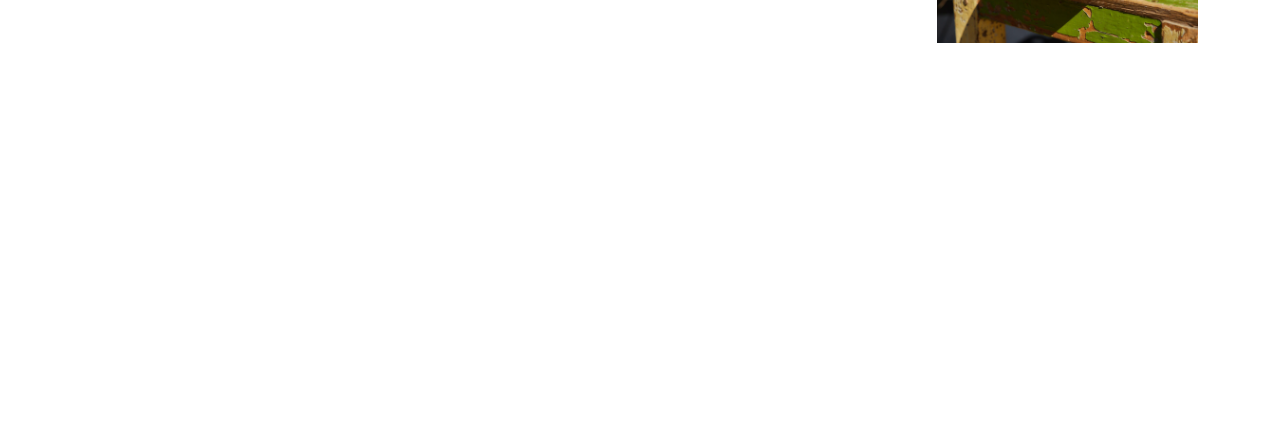
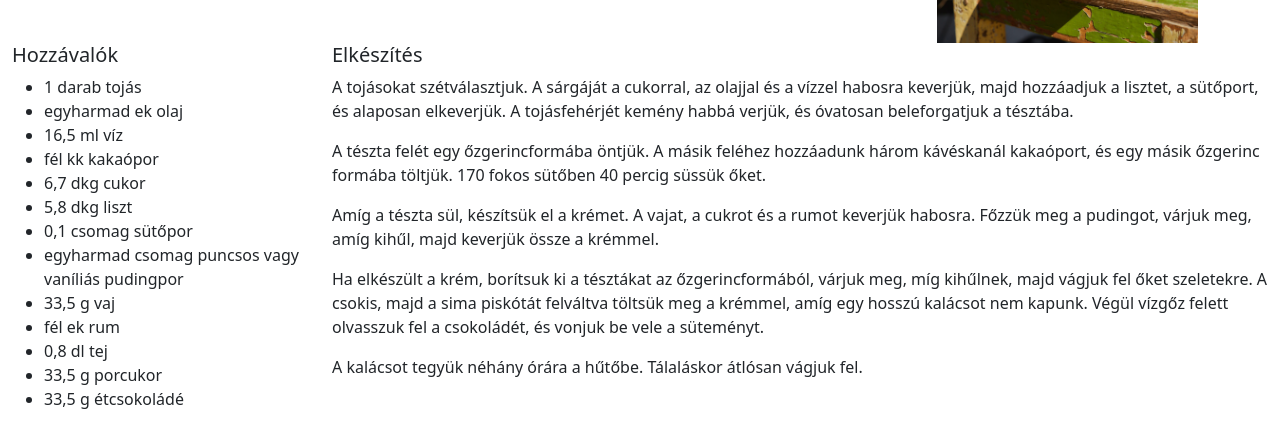
Before and after one commit to kissdominikbence/1_IKT_Projektmunka, a plain HTML site: page index.html in a window 1280 px wide. Shown: the part 187-634 px from the top of the page. Drawn offline with nearby package versions, Linux system fonts and the light colour scheme.

Commit message:
navbar javítása, hozzávalók és elkészítés

```diff
--- a/index.html
+++ b/index.html
@@ -9,8 +9,8 @@
 </head>
 <body>
     <nav class="navbar navbar-light bg-light">
-        <a class="navbar-brand" href="/hozzavalok.html">Hozzávalók</a>
-        <a class="navbar-brand" href="/elkeszites.html">Elkészítés</a>
+        <a class="navbar-brand" href="#Hozzavalok">Hozzávalók</a>
+        <a class="navbar-brand" href="#elkeszites">Elkészítés</a>
     </nav>
 
 <div class="container-fluid">
@@ -27,6 +27,39 @@
         </div>
     </div>
 
+    <div class="row">
+        <div id="Hozzavalok" class="col-md-4 col-lg-3">
+            <h5>Hozzávalók</h5>
+            <ul>
+                <li>1 darab tojás</li>
+                <li>egyharmad ek olaj</li>
+                <li>16,5 ml víz</li>
+                <li>fél kk kakaópor</li>
+                <li>6,7 dkg cukor</li>
+                <li>5,8 dkg liszt</li>
+                <li>0,1 csomag sütőpor</li>
+                <li>egyharmad csomag puncsos vagy vaníliás pudingpor</li>
+                <li>33,5 g vaj</li>
+                <li>fél ek rum</li>
+                <li>0,8 dl tej</li>
+                <li>33,5 g porcukor</li>
+                <li>33,5 g étcsokoládé</li>
+            </ul>
+        </div>
+        <div id="elkeszites" class="col-md-8 col-lg-9">
+            <h5>Elkészítés</h5>
+            <p>A tojásokat szétválasztjuk. A sárgáját a cukorral, az olajjal és a vízzel habosra keverjük, majd hozzáadjuk a lisztet, a sütőport, és alaposan elkeverjük. A tojásfehérjét kemény habbá verjük, és óvatosan beleforgatjuk a tésztába. </p>
+
+            <p>A tészta felét egy őzgerincformába öntjük. A másik feléhez hozzáadunk három kávéskanál kakaóport, és egy másik őzgerinc formába töltjük. 170 fokos sütőben 40 percig süssük őket.</p>
+
+            <p>Amíg a tészta sül, készítsük el a krémet. A vajat, a cukrot és a rumot keverjük habosra. Főzzük meg a pudingot, várjuk meg, amíg kihűl, majd keverjük össze a krémmel.</p>
+
+            <p>Ha elkészült a krém, borítsuk ki a tésztákat az őzgerincformából, várjuk meg, míg kihűlnek, majd vágjuk fel őket szeletekre. A csokis, majd a sima piskótát felváltva töltsük meg a krémmel, amíg egy hosszú kalácsot nem kapunk. Végül vízgőz felett olvasszuk fel a csokoládét, és vonjuk be vele a süteményt.</p>
+
+            <p>A kalácsot tegyük néhány órára a hűtőbe. Tálaláskor átlósan vágjuk fel.</p>
+        </div>
+    </div>
+
 </div>
 </body>
 </html>
```
Also changed, not shown: elkeszites.html (deleted, +0 -18 lines), hozzavalok.html (deleted, +0 -16 lines).
